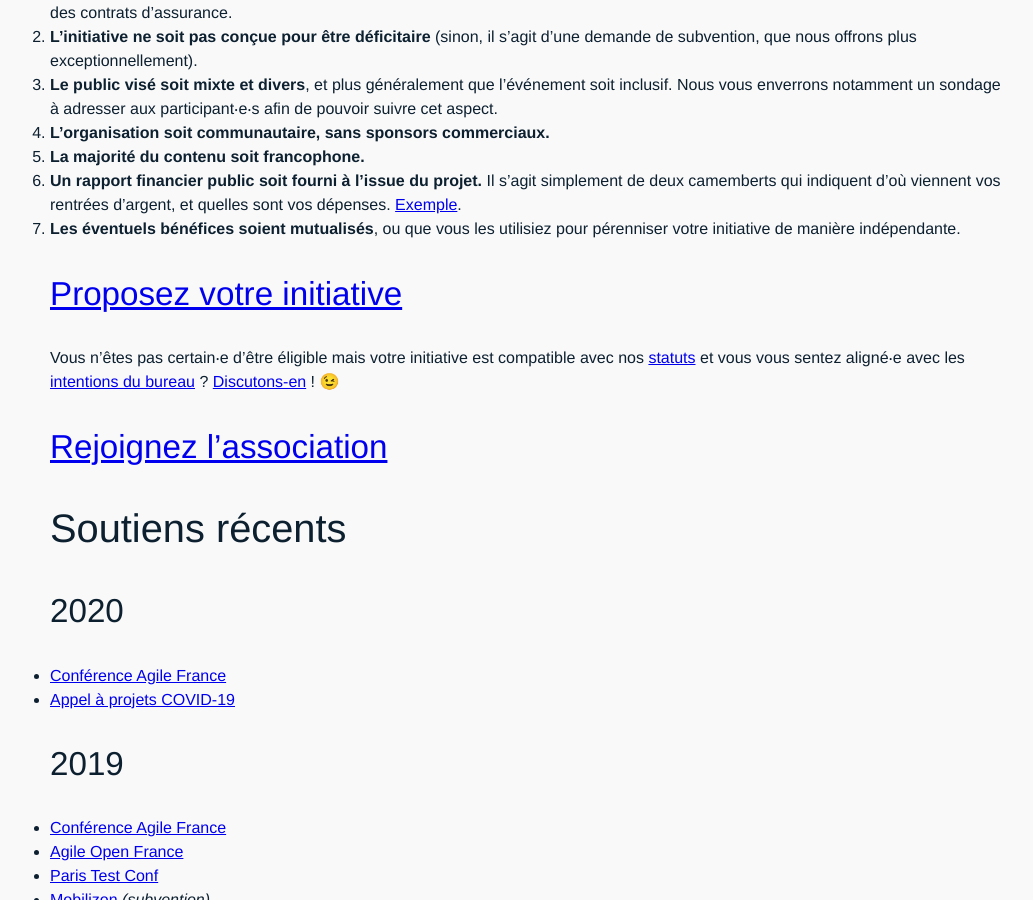
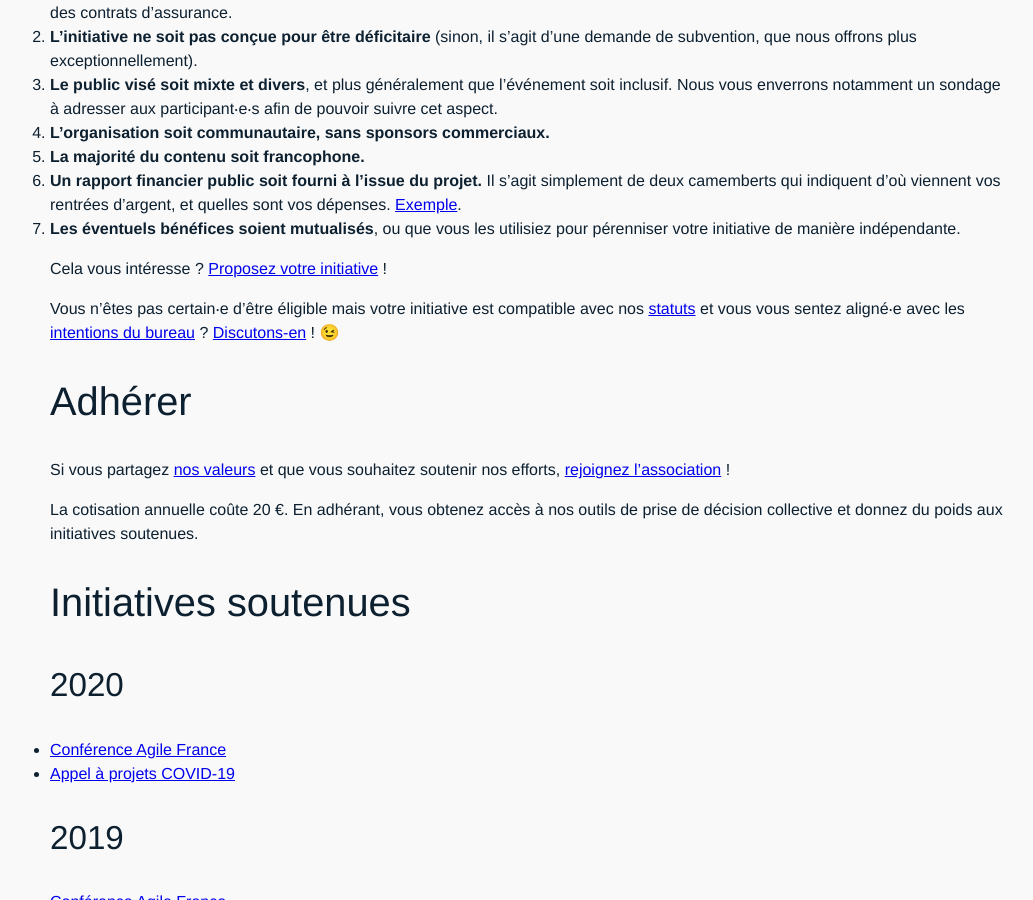
Before and after one commit to AgileFrance/AgileFrance.github.io, a Jekyll site: the page built from _pages/index.md, in a window 1280 px wide and 900 px high, scrolled down 1050 px. Shown: the whole window, without its empty margins (110-1143 px from the left). Built offline with Jekyll 4.4.1, drawn with Linux system fonts in a browser that asks for light colours; comment, search, counter and statistics services are not loaded; our own code applies the rules of GitHub Pages for plain Markdown files.

Commit message:
Améliore la description de l'adhésion

```diff
--- a/_pages/index.md
+++ b/_pages/index.md
@@ -38,15 +38,19 @@ En contrepartie, nous nous attendons à ce que :
 6. **Un rapport financier public soit fourni à l’issue du projet.** Il s’agit simplement de deux camemberts qui indiquent d’où viennent vos rentrées d’argent, et quelles sont vos dépenses. [Exemple](http://2017.conf.agile-france.org/docs/bilan-agilefrance-2017.pdf).
 7. **Les éventuels bénéfices soient mutualisés**, ou que vous les utilisiez pour pérenniser votre initiative de manière indépendante.
 
-## [Proposez votre initiative](mailto:bureau@agile-france.org?subject=Soutien)
+Cela vous intéresse ? [Proposez votre initiative](mailto:bureau@agile-france.org?subject=Soutien) !
 
 Vous n’êtes pas certain‧e d’être éligible mais votre initiative est compatible avec nos [statuts](/statuts) et vous vous sentez aligné‧e avec les [intentions du bureau](/bureau/2018) ? [Discutons-en](mailto:bureau@agile-france.org?subject=Demande) ! 😉
 
 
-## [Rejoignez l'association](adhesion)
+# Adhérer
+
+Si vous partagez [nos valeurs](/bureau/2018) et que vous souhaitez soutenir nos efforts, [rejoignez l'association](adhesion) !
+
+La cotisation annuelle coûte 20 €. En adhérant, vous obtenez accès à nos outils de prise de décision collective et donnez du poids aux initiatives soutenues.
 
 
-# Soutiens récents
+# Initiatives soutenues
 
 ## 2020
 
```
